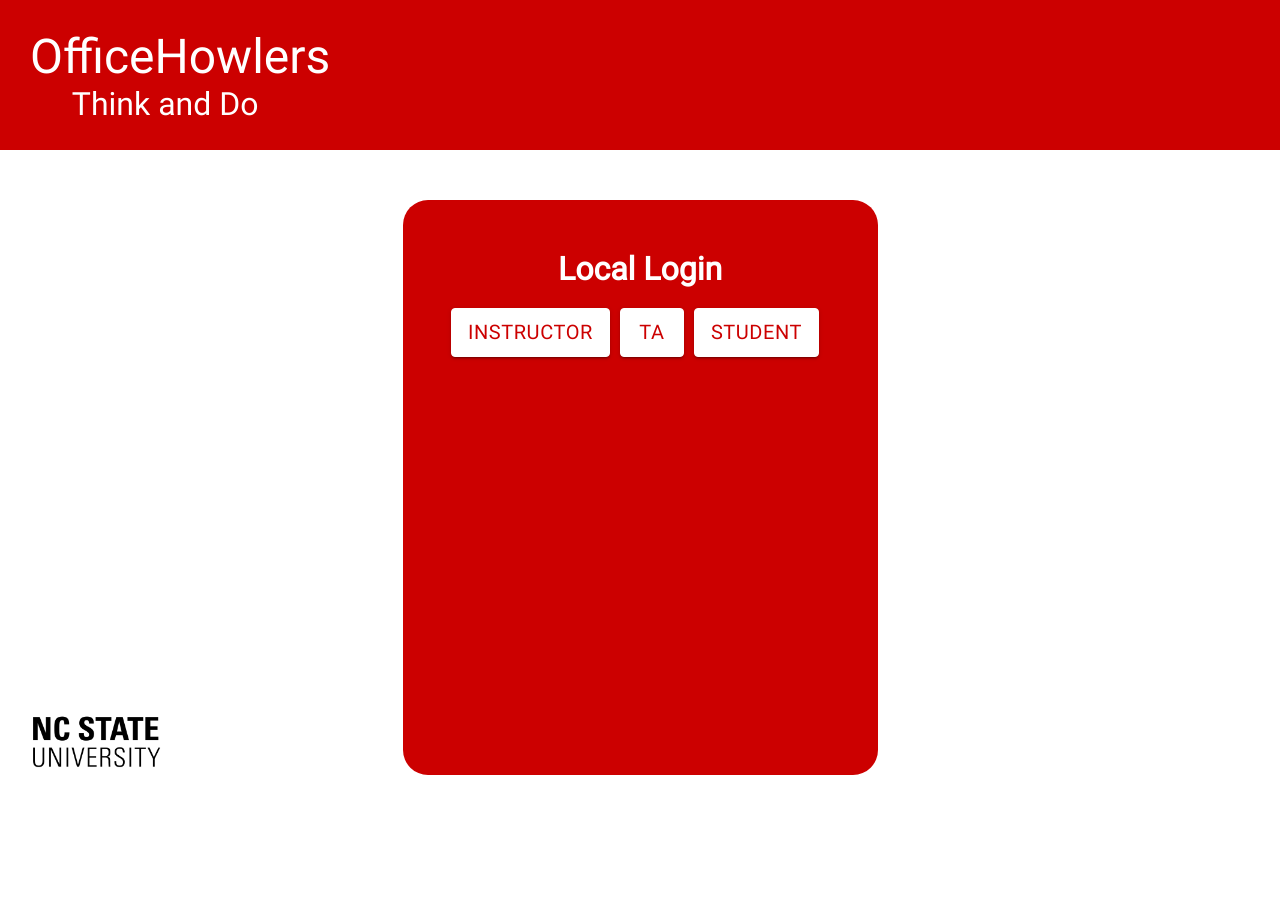
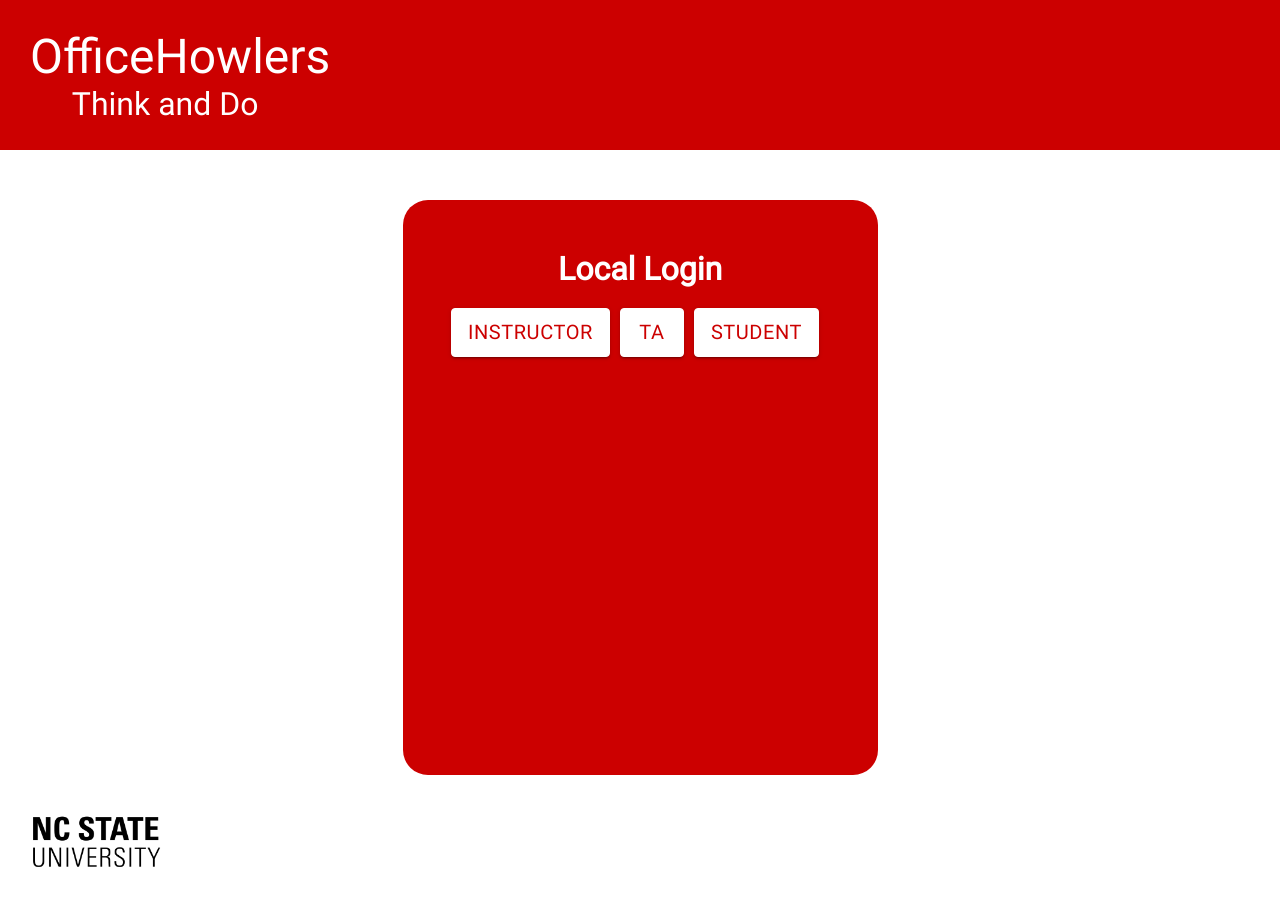
Before and after one commit to lgjenqui/CSC492-OfficeHowlers, a React (Vite) app in the folder OfficeHowlers/: page / in a window 1280 px wide. Built offline with nearby package versions, Linux system fonts and the light colour scheme.

Commit message:
Fixed the 'NC State University' bottom left pic position

```diff
--- a/OfficeHowlers/src/App.tsx
+++ b/OfficeHowlers/src/App.tsx
@@ -34,21 +34,17 @@
 
   return (
     <LocalizationProvider dateAdapter={AdapterDayjs}>
-      <div>
+      <Box
+        sx={{
+          height: "100%",
+          position: "relative",
+        }}
+      >
         <Banner
           title={"OfficeHowlers"}
           subtitle="Think and Do"
           onReturnHome={onReturnHome}
         ></Banner>
-        <Box
-          sx={{
-            position: "absolute",
-            bottom: 15,
-            left: 15,
-          }}
-        >
-          <img src={NCSULogo} width="162" height="78" alt="" />
-        </Box>
 
         <Routes>
           <Route
@@ -72,7 +68,17 @@
 
           <Route path="/*" element={<NotFound onReturnHome={onReturnHome} />} />
         </Routes>
-      </div>
+
+        <Box
+          sx={{
+            position: "absolute",
+            bottom: 15,
+            left: 15,
+          }}
+        >
+          <img src={NCSULogo} width="162" height="78" alt="" />
+        </Box>
+      </Box>
     </LocalizationProvider>
   );
 }
--- a/OfficeHowlers/src/index.css
+++ b/OfficeHowlers/src/index.css
@@ -3,14 +3,11 @@
   src: url("./assets/Roboto/Roboto-Regular.ttf");
 }
 
-#root {
-  height: 100%;
-}
-
-html, body {
+html, body, .app, #root {
   width: 100%;
   margin: 0;
   font-family: Roboto !important;
   min-height: 900px;
   min-width: 1080px;
+  height: 100%;
 }
```
